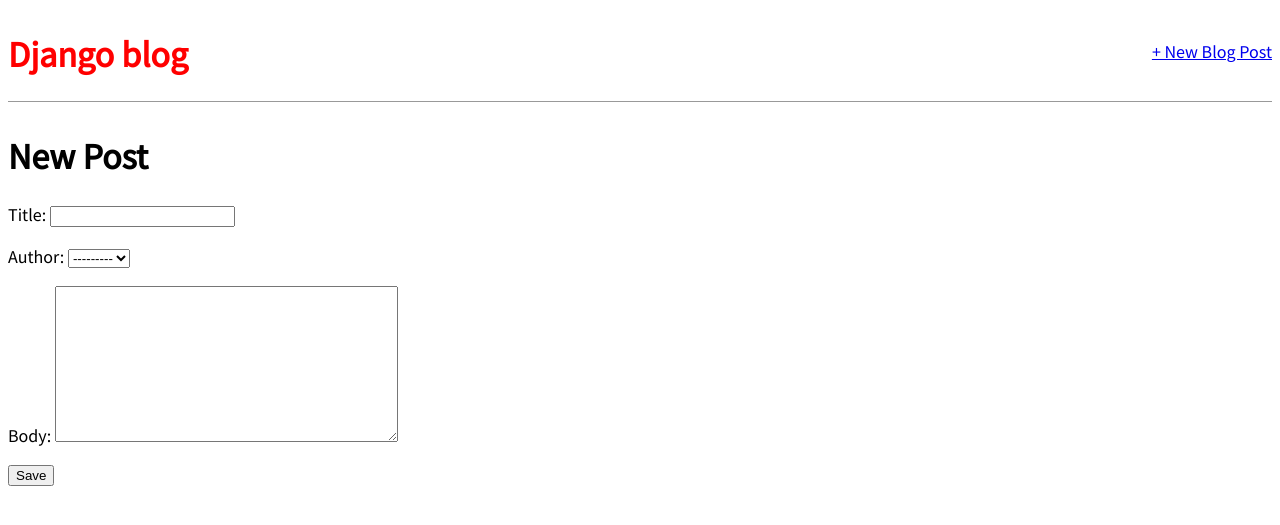
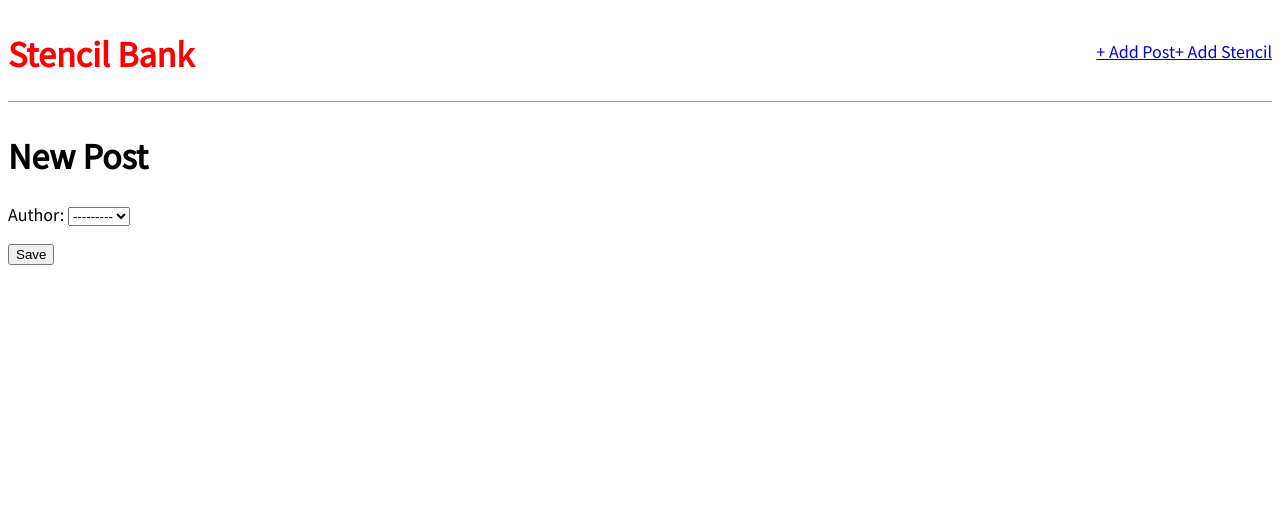
Before and after one commit to JamesB-lab/BLOG, a Django app: page /post/new/ in a window 1280 px wide. Shown: the top 525 px of the page. Run offline with Django 3.2, Linux system fonts and the light colour scheme.

Commit message:
made modifications to add stencil info, not working

```diff
--- a/blog/models.py
+++ b/blog/models.py
@@ -4,15 +4,23 @@
 # Create your models here.
 
 class Post(models.Model):
-    title = models.CharField    (max_length=200)
+    manufacture_date = models.CharField    (max_length=200)
+    stencil_number = models.CharField    (max_length=200)
+    revision = models.CharField    (max_length=200)
+    ZLNumber = models.CharField    (max_length=200)
+    material = models.CharField    (max_length=200)
+    manufacture_number = models.CharField    (max_length=200)
+    thickness = models.CharField    (max_length=200)
+
+    #['Date of Manufacture', 'Stencil Number', 'Revision', 'ZL Number', 'Material', 'Manufacturer Number', 'Thickness', 'author',]#
+
     author = models.ForeignKey(
         'auth.User',
         on_delete=models.CASCADE,
     )
-    body = models.TextField()
 
     def __str__(self):
-        return self.body, self.title, self.author
+        return self.manufacture_date, self.stencil_number, self.revision, self.ZLNumber, self.material, self.manufacture_number, self.thickness, self.author
 
 
     def get_absolute_url(self):
@@ -20,7 +28,7 @@
 
     def save(self, *args, **kwargs):
         self.extra_field = "extra field"
-        print(self.body)
-        print(self.title)
-        print(self.author)
+        # print(self.body)
+        # print(self.title)
+        # print(self.author)
         super().save(*args, **kwargs)
--- a/blog/urls.py
+++ b/blog/urls.py
@@ -5,9 +5,12 @@
     BlogCreateView,
     BlogUpdateView,
     BlogDeleteView,
+    AddStencilView,
 )
 
 urlpatterns = [
+    path('stencil/new/', AddStencilView.as_view(),
+    name='add_stencil'),
     path('post/<int:pk>/delete/',
         BlogDeleteView.as_view(), name='post_delete'),
     path('post/<int:pk>/edit/',
--- a/blog/views.py
+++ b/blog/views.py
@@ -31,3 +31,8 @@
     model = Post
     template_name = 'post_delete.html'
     success_url = reverse_lazy('home')
+
+class AddStencilView(CreateView):
+    model = Post
+    template_name = 'stencil_new.html'
+    fields = ['Date of Manufacture', 'Stencil Number', 'Revision', 'ZL Number', 'Material', 'Manufacturer Number', 'Thickness', 'author',]
--- a/templates/base.html
+++ b/templates/base.html
@@ -1,8 +1,12 @@
 <!-- templates/base.html -->
+
 {% load static %}
 <html>
     <head>
-        <title>Django blog</title>
+            {% comment %} <link href="https://cdn.jsdelivr.net/npm/bootstrap@5.1.3/dist/css/bootstrap.min.css" rel="stylesheet" integrity="sha384-1BmE4kWBq78iYhFldvKuhfTAU6auU8tT94WrHftjDbrCEXSU1oBoqyl2QvZ6jIW3" crossorigin="anonymous">
+            <script src="https://cdn.jsdelivr.net/npm/bootstrap@5.1.3/dist/js/bootstrap.bundle.min.js" integrity="sha384-ka7Sk0Gln4gmtz2MlQnikT1wXgYsOg+OMhuP+IlRH9sENBO0LRn5q+8nbTov4+1p" crossorigin="anonymous"></script> {% endcomment %}
+
+        <title>Stencil Bank</title>
         <link href="https://fonts.googleapis.com/css?family=Source+Sans+Pro:400" rel="stylesheet">
         <link rel="stylesheet" href="{% static 'css/base.css' %}"
     </head>
@@ -10,10 +14,13 @@
         <div>
             <header>
                 <div class="nav-left">
-                    <h1><a href="{% url 'home' %}">Django blog</a></h1>
+                    <h1><a href="{% url 'home' %}">Stencil Bank</a></h1>
                 </div>
                 <div class="nav-right">
-                    <a href="{% url 'post_new' %}">+ New Blog Post</a>
+                    <a href="{% url 'post_new' %}">+ Add Post</a>
+                </div>
+                <div class="nav-right">
+                    <a href="{% url 'add_stencil' %}">+ Add Stencil</a>
                 </div>
             </header>
             {% block content %}
```
Also changed, not shown: templates/stencil_new.html (added, +10 -0 lines), db.sqlite3.
